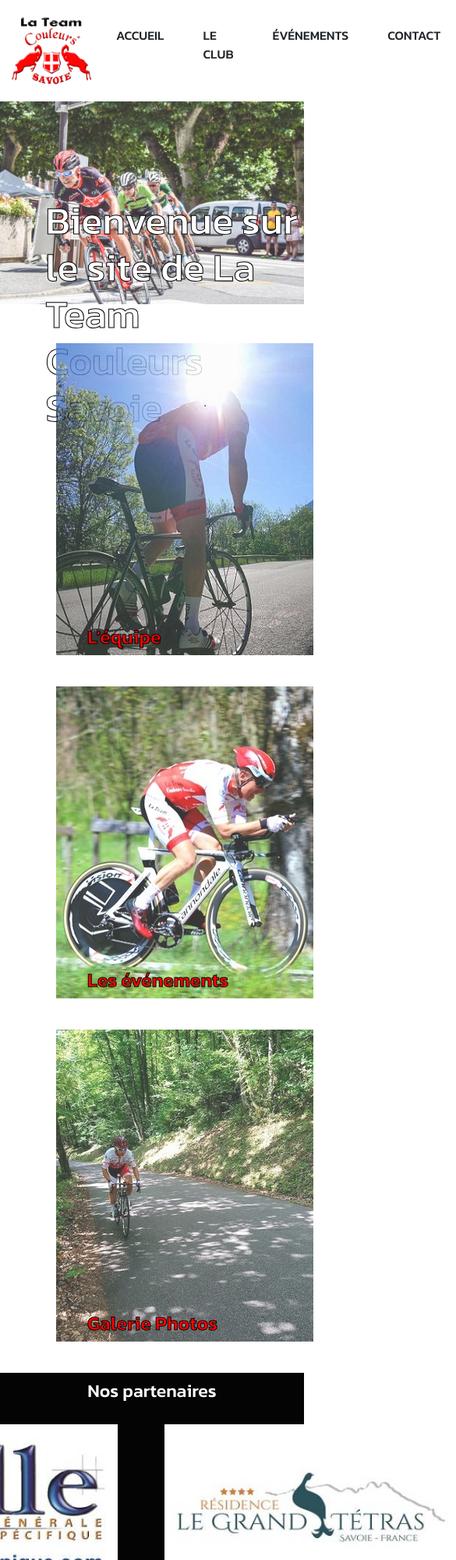
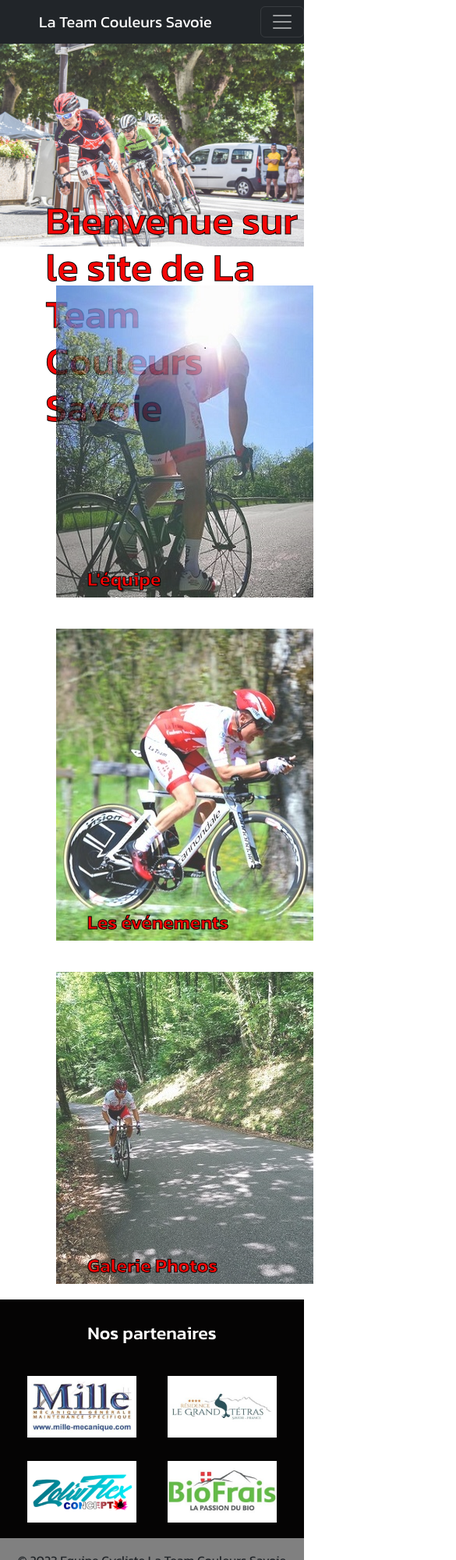
Before and after one commit to Michele-73/monprojetsitelateamcouleurssavoie, a plain HTML site: page index.html in a window 390 px wide. Shown: the top 2000 px of the page at 78% size, 585 px wide, since content can reach past the window. Drawn offline with nearby package versions, Linux system fonts and the light colour scheme.

Commit message:
menu(ajout-navbar) et section 3(responsive)

```diff
--- a/index.html
+++ b/index.html
@@ -15,27 +15,31 @@
 <body>
 
     <!-- START header : Le menu de ma page -->
-    <header class="header flux">
-        <img class="logo"src="images/logoteamcouleurssavoie.png" alt="Logo de La Team Couleurs Savoie">
-        <nav>
-            <ul class="list-links">
-                <li class="nav-link">
-                    <a href="#">Accueil</a>
+    <header>
+        <nav class="navbar navbar-expand-md bg-dark navbar-dark">
+            <a class="navbar-brand" href="#">La Team Couleurs Savoie</a>
+    <button class="navbar-toggler" type="button" data-toggle="collapse" data-target="#collapsibleNavbar">
+    <span class="navbar-toggler-icon"></span>
+    </button>
+    <div class="collapse navbar-collapse" id="collapsibleNavbar">
+    <ul class="navbar-nav">
+        <li class="nav-item">
+        <a class="nav-link" href="#">Accueil</a>
         </li>
-                <li class="nav-link">
-                    <a href="#">Le Club</a>
+        <li class="nav-item">
+        <a class="nav-link" href="#">Le Club</a>
         </li>
-                <li class="nav-link">
-                    <a href="#">Événements</a>
+        <li class="nav-item">
+        <a class="nav-link" href="#">Événements</a>
         </li>
-                <li class="nav-link">
-                    <a href="#">Contact</a>
+        <li class="nav-item">
+        <a class="nav-link" href="#">Contact</a>
         </li>
     </ul>
+  </div>
 </nav>
     </header>
-
-
+    <!-- END header-->
     <main>
         <!-- La première section de ma cover-->
         <section class="cover">
@@ -64,7 +68,6 @@
             <div class="flux">
                 <h3>Nos partenaires</h3>
                 <ul class="grid-container">
-                    <div class="grid-container">
                 <li>
                     <img src="images/logomille.jpg" alt="logo Mille">
                 </li>
@@ -81,7 +84,9 @@
             </div>
         </section>
     </main>
-    <footer></footer>
+    <footer class="page-footer-font-small-grey">
+        <div class="footer-copyright text-center py-3">© 2023 Equipe Cycliste La Team Couleurs Savoie</div>
+    </footer>
 
     <script src="https://cdn.jsdelivr.net/npm/@popperjs/core@2.11.6/dist/umd/popper.min.js" integrity="sha384-oBqDVmMz9ATKxIep9tiCxS/Z9fNfEXiDAYTujMAeBAsjFuCZSmKbSSUnQlmh/jp3" crossorigin="anonymous"></script>
     <script src="https://cdn.jsdelivr.net/npm/bootstrap@5.3.0-alpha1/dist/js/bootstrap.min.js" integrity="sha384-mQ93GR66B00ZXjt0YO5KlohRA5SY2XofN4zfuZxLkoj1gXtW8ANNCe9d5Y3eG5eD" crossorigin="anonymous"></script>
--- a/style.css
+++ b/style.css
@@ -11,54 +11,46 @@ ul {
     font-family: 'Kanit', sans-serif;
 }
 
-.flux {
-    margin-left: 50px;
-    margin-right: 50px;
-}
 
-@media (max-width: 500px) {
+@media (max-width: 500px)
+{
     .flux {
         margin-left: 15px;
         margin-right: 15px;
     }
 }
 
-header {
-    display: flex;
-    align-items: center;
-    justify-content: space-between;
-    margin-top: 20px;
+.navbar-brand {
+    margin-left: 50px;
 }
-
-.list-links {
-    display: flex;
-    column-gap: 50px;
-}
-
-.logo {
-    width: 110px;
-    height: 90px;
+.navbar-nav {
+    margin-left: auto;
+    margin-right: 70px;
 }
 
 .nav-link {
     text-transform: uppercase;
     font-size: 16px;
-    font-weight: 500;
+    font-weight: 300;
 }
+
+.nav-item {
+    margin-left:20px;
+    margin-right:20px;
+}
+
 
 .image-banner {
     width: 100%;
-    margin-top: 20px;
-    position: relative;
-    opacity: 80%;
-
+    position:relative;
+    opacity:80%;
 }
 
 .text-over {
     position: absolute;
     left: 15%;
     top: 30%;
-    color: #FFFFFF;
+    color: #f50606;
     font-size: 50px;
     font-weight: 500;
     -webkit-text-stroke: 1px #050404;
@@ -83,7 +75,7 @@ header {
 
 .cont-item-img {
     opacity: 0.8;
-  }
+}
 
 h2 {
     position: absolute;
@@ -96,11 +88,20 @@ h2 {
 
 }
 
+*{
+    box-sizing: border-content;
+}
+
+body{
+    margin: 0;
+    padding: 0;
+}
+
 h3 {
     color: #FFFFFF;
     text-align: center;
-    margin-top: 20px;
-    padding: 10px;
+    padding: 30px 10px 10px;
+    margin: 0 0 30px;
 }
 
 .partenaires {
@@ -108,21 +109,24 @@ h3 {
 }
 
 .grid-container {
+    list-style: none;
+    padding-left: 20px;
+    padding-right: 20px;
+    padding-bottom: 20px;
+    width: 100%;
+    margin: 0 auto;
     display: grid;
-    grid-template-columns: 400px 400px;
-    grid-template-rows: auto;
-    justify-content: center;
-    gap: 40px;
-}
-
-.grid-container li {
-    padding: 10px;
-    height: 100%;
+    grid-template-columns: repeat(2, 1fr);
+    column-gap: 40px;
+    justify-content: space-between;
+    row-gap: 30px;
 }
 
 .grid-container li img {
+    display: block;
     width: 100%;
-    height: 100%;
-    justify-content: center;
-    margin-left: 50%;
+    height: auto;
 }
+.page-footer-font-small-grey {
+    background-color: grey;
+}
```
Lines whose indentation alone changed are shown as unchanged.
